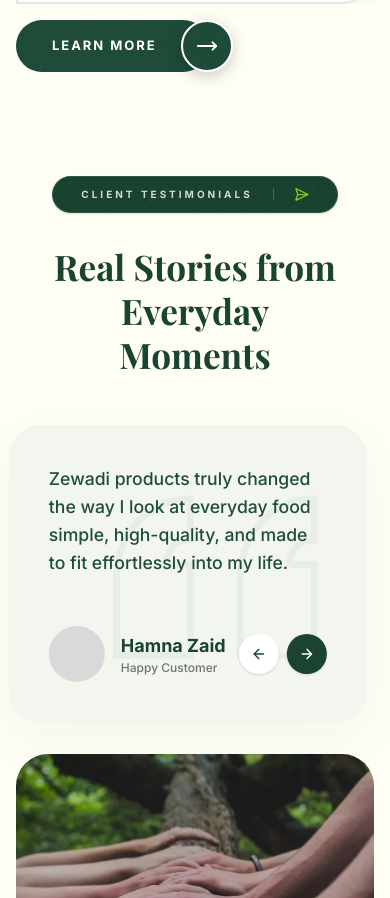
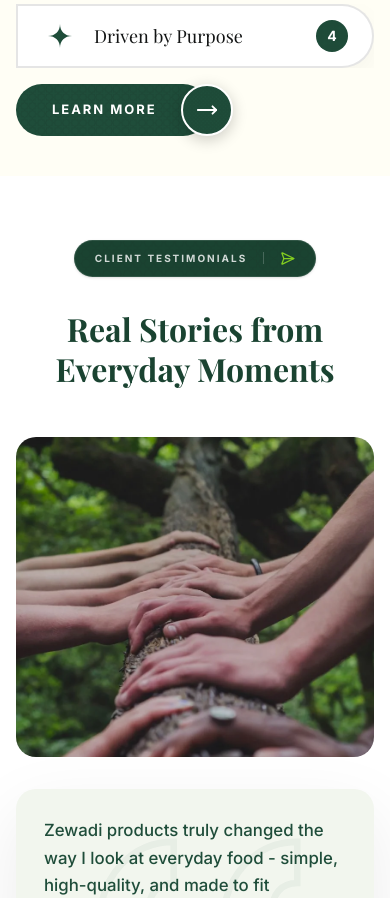
Before and after one commit to teambrandbook/zawadi, a Next.js app in the folder frontend/: page /about in a window 390 px wide. Shown: the part 3168-4066 px from the top of the page. Built offline with nearby package versions, Linux system fonts and the light colour scheme; no server answers.

Commit message:
noted bugs fixng

```diff
--- a/frontend/src/components/about/about.tsx
+++ b/frontend/src/components/about/about.tsx
@@ -496,7 +496,7 @@ export default function About() {
                 </div>
             </section>
 
-            <section className="pb-10 sm:py-12">
+            <section className="pt-16 pb-10 sm:py-12">
                 <div className="container mx-auto px-4 sm:px-6 lg:pl-32 lg:pr-6 xl:pl-48">
                     <h2 className={sectionTitleClass}>Our Approach</h2>
 
@@ -578,10 +578,10 @@ export default function About() {
                 </div>
             </section>
 
-            <section className="testimonial-section pb-12 pt-12 sm:pt-16 lg:pt-20 sm:pb-24 lg:pb-32">
-                <div className="container mx-auto px-4 sm:px-6">
-                    <div className="flex justify-center mb-8 pt-4 sm:pt-6">
-                        <div className="relative inline-flex items-center gap-5 overflow-hidden rounded-full border border-white/10 bg-[#1a4331] px-7 py-2.5 shadow-sm">
+            <section className="testimonial-section bg-white px-4 py-16 sm:px-6 lg:px-8 lg:py-24">
+                <div className="mx-auto max-w-[1120px]">
+                    <div className="mb-8 flex justify-center">
+                        <div className="relative inline-flex max-w-full items-center gap-4 overflow-hidden rounded-full border border-white/10 bg-[#1a4331] px-5 py-2.5 shadow-sm sm:gap-5 sm:px-7">
                             <div
                                 className="pointer-events-none absolute inset-0 opacity-10"
                                 style={{
@@ -590,7 +590,7 @@ export default function About() {
                                     backgroundPosition: "center",
                                 }}
                             />
-                            <p className="relative z-10 text-[10px] font-bold uppercase tracking-[0.3em] text-white/80">
+                            <p className="relative z-10 text-[10px] font-bold uppercase tracking-[0.2em] text-white/80 sm:tracking-[0.3em]">
                                 Client Testimonials
                             </p>
                             <div className="relative z-10 h-3 w-px bg-white/20" />
@@ -598,51 +598,48 @@ export default function About() {
                         </div>
                     </div>
 
-                    <h2 className="testimonial-heading mx-auto text-center font-serif font-bold text-[2.2rem] leading-tight text-[#1a4331] sm:text-[2.75rem]">
-                        Real Stories from Everyday<br />Moments
+                    <h2 className="testimonial-heading mx-auto text-center font-serif font-bold text-[2rem] leading-tight text-[#1a4331] sm:text-[2.75rem]">
+                        Real Stories from Everyday<br className="hidden sm:block" /> Moments
                     </h2>
 
-                    <div className="relative mx-auto mt-12 grid max-w-[1140px] gap-8 lg:min-h-[380px] lg:grid-cols-[minmax(0,1.1fr)_minmax(0,0.9fr)] lg:items-center lg:gap-0 lg:-translate-x-[3%]">
-                        <div className="testimonial-card relative z-20 -translate-x-[2%] overflow-hidden rounded-[32px] bg-[#f2f6ee] p-10 shadow-[0_20px_60px_rgba(0,0,0,0.04)] sm:p-14 min-[768px]:max-[1024px]:translate-x-0 lg:max-w-[540px] lg:translate-x-[31%]">
-                            {/* Large Background Quote Marks - Centered */}
-                            <div className="pointer-events-none absolute inset-0 flex items-center justify-center text-[#1f4d3a]/5 translate-x-12">
+                    <div className="relative mt-12 flex flex-col items-center lg:flex-row lg:items-center">
+                        <div className="testimonial-card order-2 mt-8 relative z-20 w-full overflow-hidden rounded-[20px] bg-[#f2f6ee] p-7 shadow-[0_24px_70px_rgba(0,0,0,0.08)] sm:p-10 md:p-14 lg:order-1 lg:mt-0 lg:-mr-28 lg:w-[58%]">
+                            <div className="pointer-events-none absolute inset-0 flex translate-x-6 items-center justify-center text-[#1f4d3a]/5 sm:translate-x-12">
                                 <svg width="280" height="200" viewBox="0 0 340 240" fill="none" stroke="currentColor" strokeWidth="8" xmlns="http://www.w3.org/2000/svg">
-                                    {/* Left Quote */}
                                     <path d="M115 130V220H25V130C25 70 65 30 115 30V80C95 80 85 95 85 110H115V130Z" />
-                                    {/* Right Quote */}
                                     <path d="M265 130V220H175V130C175 70 215 30 265 30V80C245 80 235 95 235 110H265V130Z" />
                                 </svg>
                             </div>
 
-                            <p className="relative z-10 max-w-[36ch] text-[1.1rem] font-medium leading-[1.6] text-[#1f4d3a] sm:text-[1.35rem] sm:leading-[1.5]">
+                            <p className="relative z-10 max-w-[36ch] text-[1.05rem] font-medium leading-[1.65] text-[#1f4d3a] sm:text-[1.35rem] sm:leading-[1.5]">
                                 Zewadi products truly changed the way I look at everyday food
-                                simple, high-quality, and made to fit effortlessly into my
+                                - simple, high-quality, and made to fit effortlessly into my
                                 life.
                             </p>
 
-                            <div className="relative z-10 mt-12 flex items-center justify-between">
+                            <div className="relative z-10 mt-10 flex items-center justify-between gap-4 sm:mt-12">
                                 <div className="flex items-center gap-4">
-                                    <div className="h-14 w-14 rounded-full bg-[#d9d9d9] sm:h-16 sm:w-16" />
+                                    <div className="h-12 w-12 shrink-0 rounded-full bg-[#d9d9d9] sm:h-16 sm:w-16" />
                                     <div>
-                                        <p className="text-lg font-bold text-[#1a4331] sm:text-xl">
+                                        <p className="text-base font-bold text-[#1a4331] sm:text-xl">
                                             Hamna Zaid
                                         </p>
                                         <p className="text-xs font-medium text-[#727272] sm:text-sm">Happy Customer</p>
                                     </div>
                                 </div>
 
-                                <div className="flex items-center gap-2">
+                                <div className="flex shrink-0 items-center gap-2">
                                     <button
                                         type="button"
                                         aria-label="Previous testimonial"
-                                        className="flex h-10 w-10 items-center justify-center rounded-full bg-white text-[#1a4331] transition-all hover:bg-white/80 shadow-sm"
+                                        className="flex h-10 w-10 items-center justify-center rounded-full bg-white text-[#1a4331] shadow-sm transition-all hover:bg-white/80 sm:h-12 sm:w-12"
                                     >
                                         <ArrowRight size={16} className="rotate-180" />
                                     </button>
                                     <button
                                         type="button"
                                         aria-label="Next testimonial"
-                                        className="flex h-10 w-10 items-center justify-center rounded-full bg-[#1a4331] text-white transition-all hover:bg-[#1a4331]/90 shadow-sm"
+                                        className="flex h-10 w-10 items-center justify-center rounded-full bg-[#1a4331] text-white shadow-sm transition-all hover:bg-[#1a4331]/90 sm:h-12 sm:w-12"
                                     >
                                         <ArrowRight size={16} />
                                     </button>
@@ -650,13 +647,13 @@ export default function About() {
                             </div>
                         </div>
 
-                        <div className="testimonial-image relative z-10 overflow-hidden rounded-[32px] lg:-ml-[380px] lg:justify-self-end">
+                        <div className="testimonial-image order-1 w-full overflow-hidden rounded-[20px] lg:order-2 lg:w-[52%]">
                             <img
                                 src={testimonialImage}
                                 alt="People stacking hands together"
                                 loading="lazy"
                                 decoding="async"
-                                className="h-[280px] w-full object-cover sm:h-[400px] lg:h-[500px] lg:w-[500px]"
+                                className="h-[320px] w-full object-cover sm:h-[400px] lg:h-[500px]"
                             />
                         </div>
                     </div>
--- a/frontend/src/components/products/ProductDetails.tsx
+++ b/frontend/src/components/products/ProductDetails.tsx
@@ -288,9 +288,9 @@ const ProductDetails = () => {
               </div>
             )}
 
-            <div className="product-info-stagger flex flex-wrap items-center gap-6 pt-4 opacity-0">
+            <div className="product-info-stagger grid grid-cols-[auto_1fr] items-center gap-3 pt-4 opacity-0 sm:flex sm:flex-wrap sm:gap-6">
               {/* Quantity Selector */}
-              <div className="flex items-center overflow-hidden rounded-lg border border-gray-200">
+              <div className="flex w-fit items-center overflow-hidden rounded-lg border border-gray-200">
                 <button
                   onClick={() => setQuantity(Math.max(1, quantity - 1))}
                   className="p-3 transition-colors hover:bg-gray-50"
@@ -313,7 +313,7 @@ const ProductDetails = () => {
                 type="button"
                 onClick={handleAddToCart}
                 disabled={product.stock_quantity <= 0 || product.stock_status === "out_of_stock"}
-                className="flex flex-1 items-center justify-center rounded-lg bg-[#1A4331] px-10 py-3.5 font-bold text-white shadow-lg transition-all hover:bg-[#1A4331]/90 active:scale-[0.98]"
+                className="col-span-2 row-start-2 flex w-full items-center justify-center rounded-lg bg-[#1A4331] px-8 py-3.5 text-center font-bold text-white shadow-lg transition-all hover:bg-[#1A4331]/90 active:scale-[0.98] sm:col-span-1 sm:row-auto sm:w-auto sm:flex-1 sm:px-10"
               >
                 {product.stock_quantity <= 0 || product.stock_status === "out_of_stock" ? "Out of Stock" : "Add To Cart"}
               </button>
@@ -322,7 +322,7 @@ const ProductDetails = () => {
                 type="button"
                 aria-label="Save to wishlist"
                 onClick={() => toast.info("Wishlist coming soon!")}
-                className="rounded-lg border border-gray-200 p-3.5 text-[#1A4331] transition-all hover:bg-gray-50"
+                className="justify-self-end rounded-lg border border-gray-200 p-3.5 text-[#1A4331] transition-all hover:bg-gray-50"
               >
                 <Heart size={20} />
               </button>
```
Also changed, not shown: frontend/src/components/common/Footer.tsx (+29 -6 lines).
